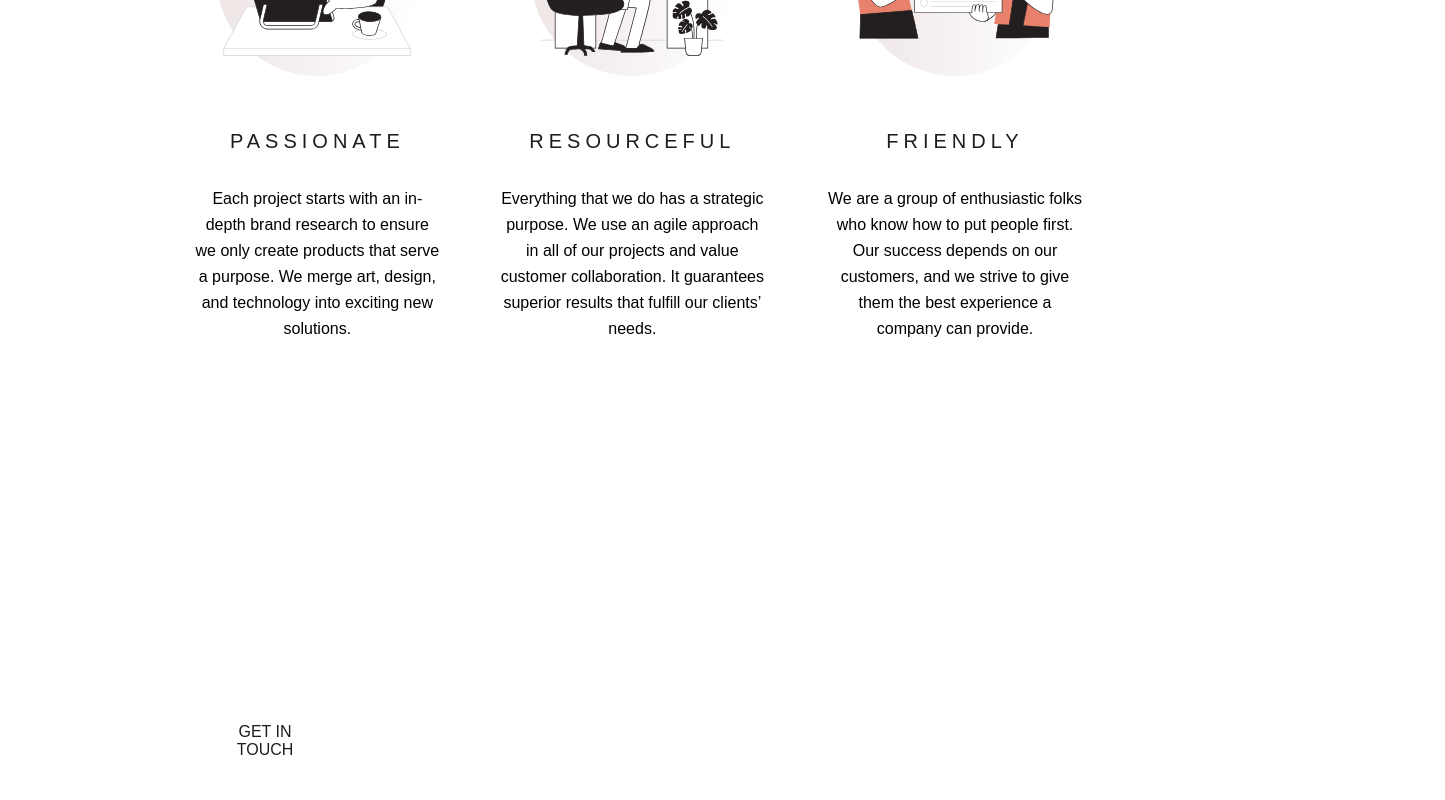
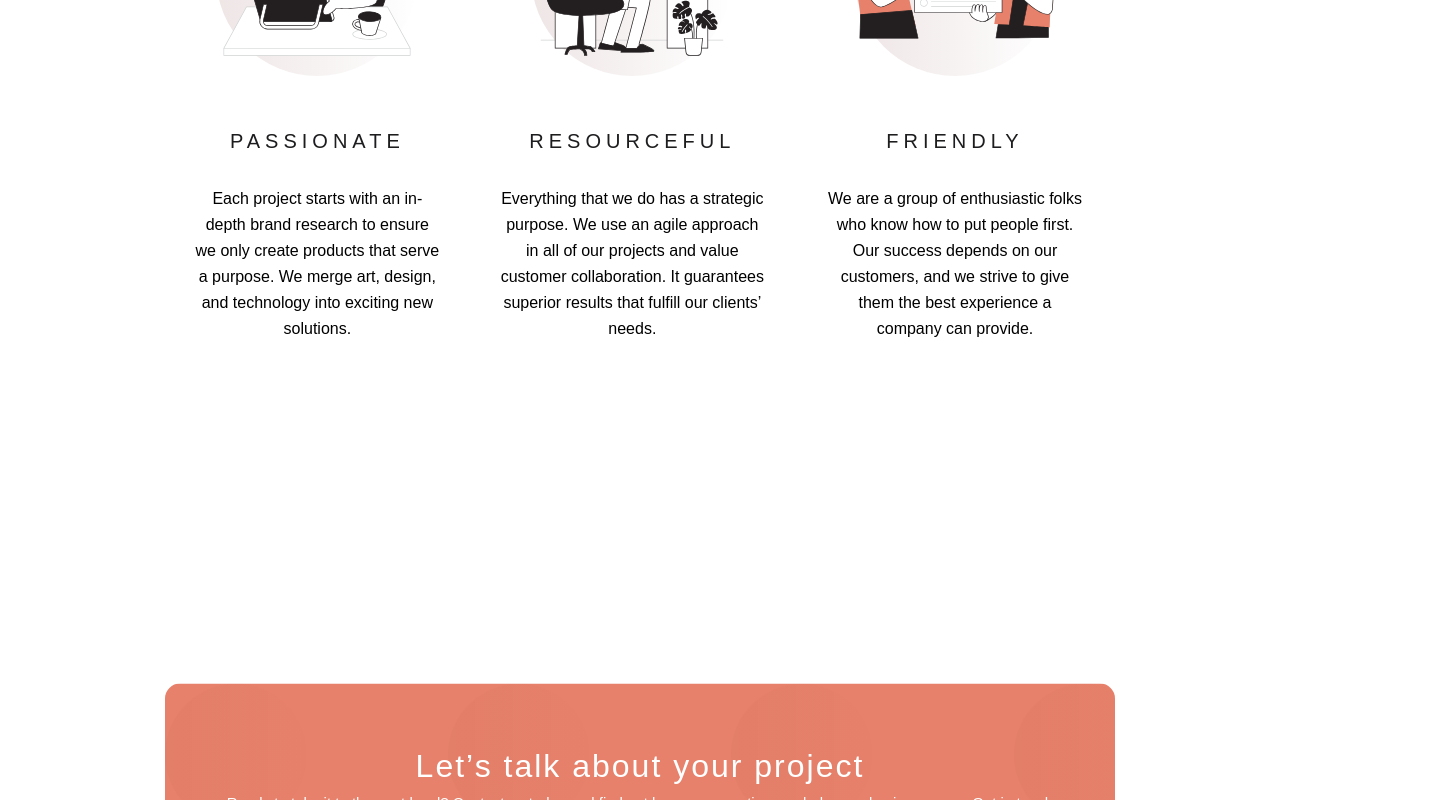
Before and after one commit to Baheya/designo, a Next.js app: page / in a window 1280 px wide. Shown: the part 2000-2800 px from the top of the page, 1445 px wide, since content can reach past the window. Built offline with nearby package versions, Linux system fonts and the light colour scheme.

Commit message:
updated card styling

```diff
--- a/components/Card.module.scss
+++ b/components/Card.module.scss
@@ -9,6 +9,7 @@
   justify-content: center;
   align-items: center;
   overflow: hidden;
+  text-align: center;
   border-radius: 15px;
   @media (min-width: 750px) {
     border-radius: 15px;
@@ -36,4 +37,11 @@
       flex-direction: column;
     }
   }
+  &--contact {
+    @extend .card;
+    transform: translate3d(0, 30%, 0);
+    @media (min-width: 750px) {
+      transform: translate3d(0, 50%, 0);
+    }
+  }
 }
```
